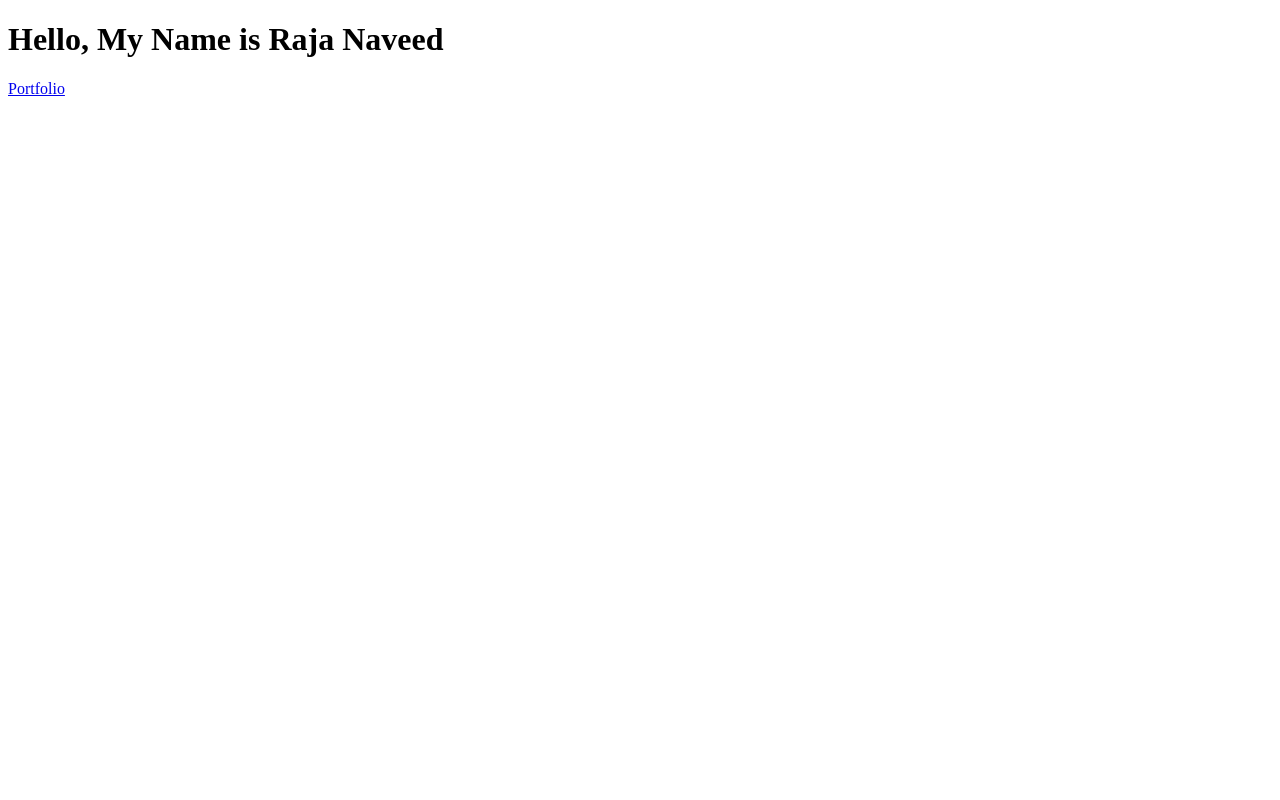
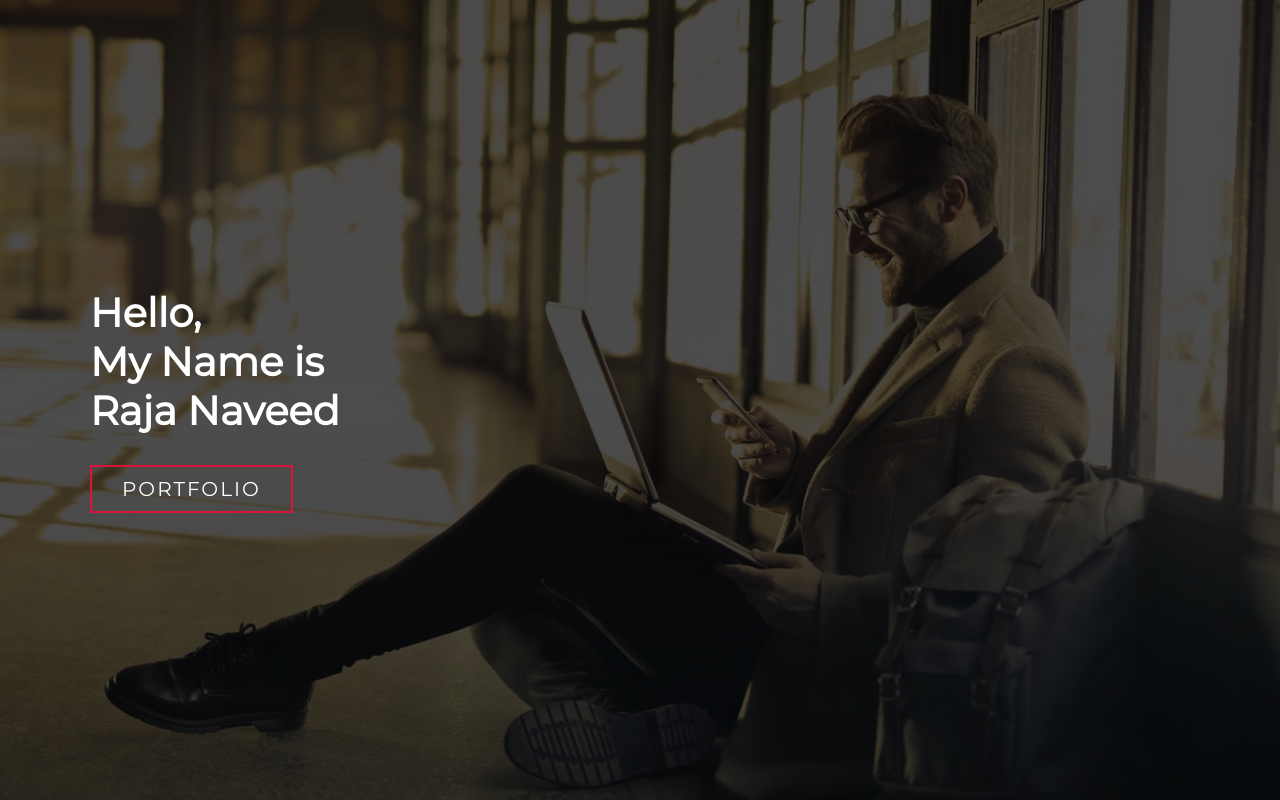
Before and after one commit to raja-naveed/Website, a plain HTML site: page index.html in a window 1280 px wide. Drawn offline with Linux system fonts and the light colour scheme.

Commit message:
adding new changes

```diff
--- a/index.html
+++ b/index.html
@@ -5,15 +5,20 @@
     <meta http-equiv="X-UA-Compatible" content="IE=edge">
     <meta name="viewport" content="width=device-width, initial-scale=1.0">
     <title>My Portfolio Website</title>
+    <link rel="stylesheet" href="style.css">
 </head>
 <body>
     <!-- body section -->
-    <div id="hero">
+    <section id="hero">
         <div class="hero container">
-            <h1>Hello, My Name is Raja Naveed</h1>
-            <a href="#" type="button">Portfolio</a>
+            <div>
+                <h1>Hello, <span class="headinganimation"></span></h1>
+                <h1>My Name is <span class="headinganimation"></span></h1>
+                <h1>Raja Naveed <span class="headinganimation"></span></h1>
+                <a href="#" type="button" class="cta">Portfolio</a>
+            </div>
         </div>
-    </div>
+    </section>
     <!-- end body section -->
 </body>
 </html>
--- a/style.css
+++ b/style.css
@@ -8,3 +8,115 @@ html{
     font-size: 10px;
     font-family: 'Montserrat', sans-serif;
 }
+a {
+	text-decoration: none;
+}
+.container{
+    min-height: 100vh;
+    width: 100%;
+    display: flex;
+    align-items: center;
+    justify-content: center;
+}
+/* Hero Section Starts */
+#hero{
+    background-image: url(./img/hero-bg.png);
+    background-size: cover;
+    background-position: top center;
+    position: relative;
+    z-index: 1;
+}
+#hero::after{
+    content: "";
+    height: 100%;
+    width: 100%;
+    position: absolute;
+    top: 0%;
+    left: 0%;
+    background-color: black;
+    opacity: 0.7;
+    z-index: -1;
+}
+#hero .hero {
+	max-width: 1200px;
+	margin: 0 auto;
+	padding: 0 50px;
+	justify-content: flex-start;
+}
+#hero h1 {
+	display: block;
+	width: fit-content;
+	font-size: 4rem;
+	position: relative;
+	color: transparent;
+    animation: text_reveal .5s ease forwards;
+    animation-delay: 1s;
+}
+#hero h1:nth-child(1) {
+	animation-delay: 1s;
+}
+#hero h1:nth-child(2) {
+	animation-delay: 2s;
+}
+#hero h1:nth-child(3) {
+	animation-delay: 3s;
+}
+#hero h1 span {
+	position: absolute;
+	top: 0;
+	left: 0;
+	height: 100%;
+	width: 0;
+	background-color: crimson;
+    animation: text_reveal_box 1s ease;
+    animation-delay: .5s;
+}
+#hero h1:nth-child(1) span {
+	animation-delay: 0.5s;
+}
+#hero h1:nth-child(2) span {
+	animation-delay: 1.5s;
+}
+#hero h1:nth-child(3) span {
+	animation-delay: 2.5s;
+}
+
+#hero .cta{
+    display: inline-block;
+    padding: 10px 30px;
+    color: white;
+    background-color: transparent;
+    border: 2px solid crimson;
+    font-size: 2rem;
+    text-transform: uppercase;
+    letter-spacing: 0.2rem;
+    margin-top: 30px;
+    transition: 0.3s ease;
+    transition-property: background-color , color;
+
+}
+#hero .cta:hover {
+	color: white;
+	background-color: crimson;
+}
+/* End Hero Sections */
+
+/* Animation Section  */
+@keyframes text_reveal_box{
+    50%{
+        width:100%;
+        left: 0%;
+    }
+    100%{
+        width: 0%;
+        left: 100%;
+    }
+
+}
+@keyframes text_reveal{
+    100%{
+        color: white;
+    }
+
+}
+/* End Animation Section */
```
